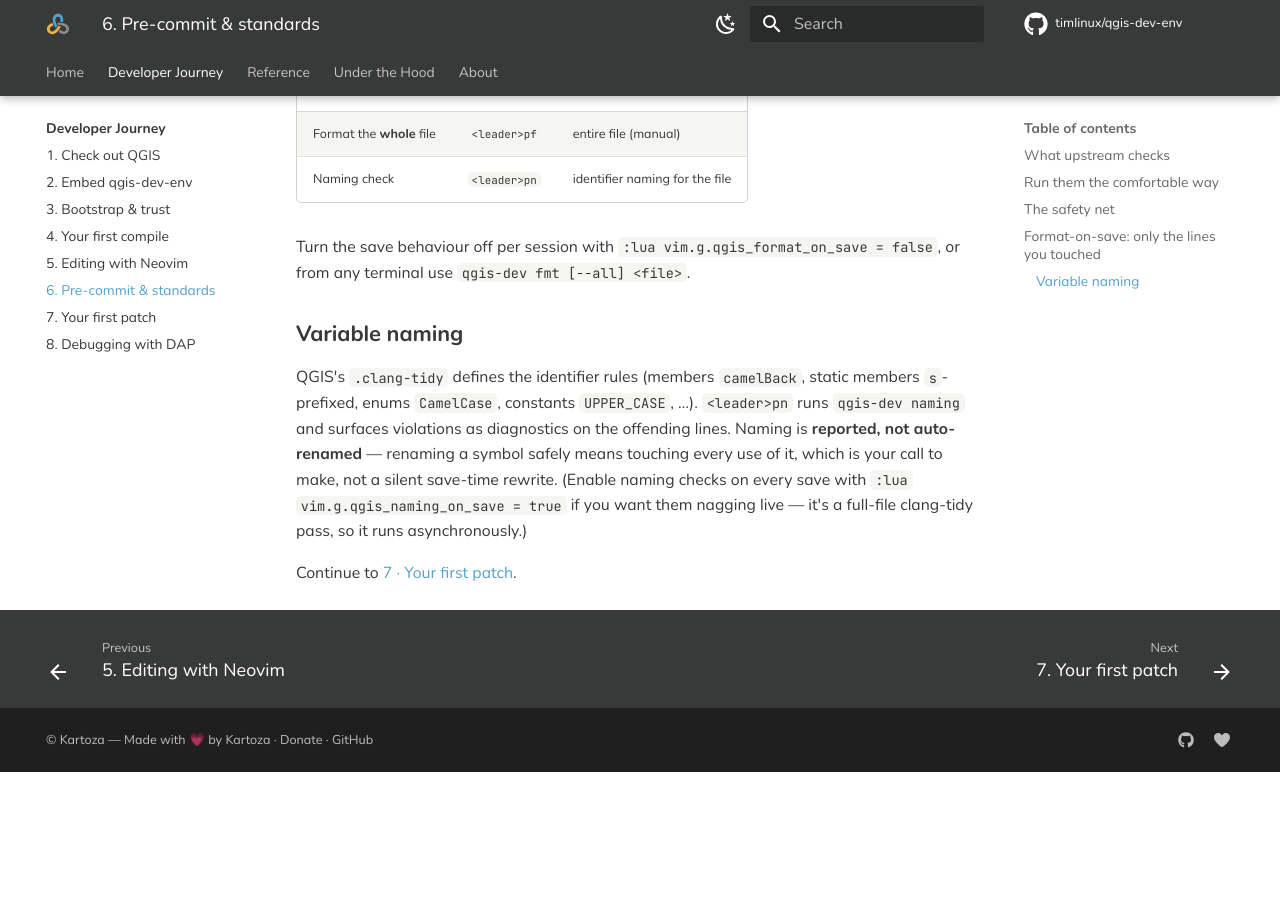
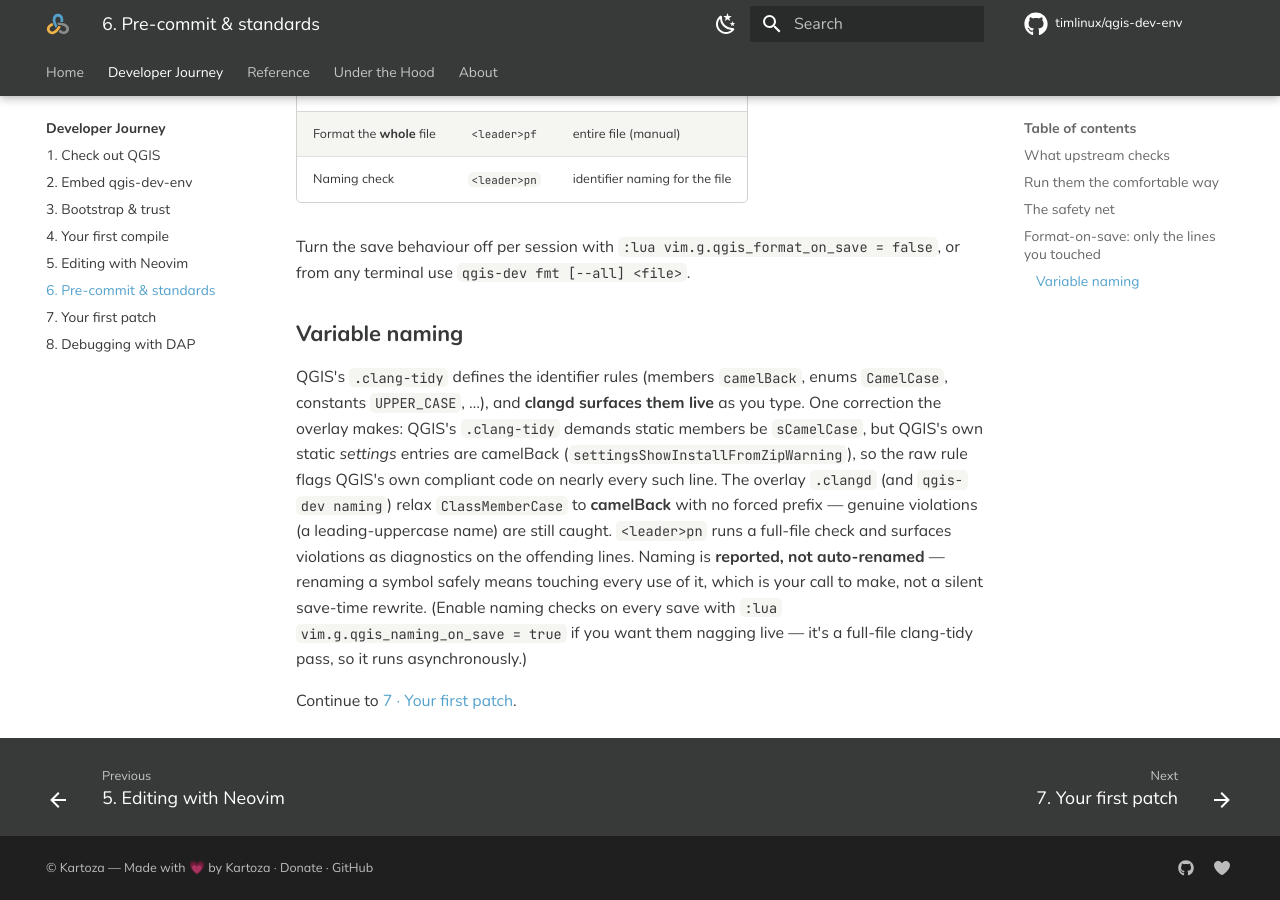
Before and after one commit to vikineema/qgis-dev-env, an MkDocs documentation site: the page built from docs/getting-started/06-precommit.md, in a window 1280 px wide and 900 px high, scrolled down 1928 px. Built offline with MkDocs 1.6.1 and Material for MkDocs 9.7.7, drawn with Linux system fonts in a browser that asks for light colours; comment, search, counter and statistics services are not loaded; before the commit the page ends 2700 px from its top, so only the background shows below that.

Commit message:
fix: naming check accepts QGIS's camelBack static members
QGIS's .clang-tidy demands static members be sCamelCase, but QGIS's own
static 'settings' entries are camelBack (settingsShowInstallFromZipWarning),
so clangd flagged QGIS's compliant code on nearly every such line. The
overlay .clangd now overrides ClassMemberCase to camelBack (no forced
prefix) via clangd CheckOptions, and qgis-dev naming does the same via
clang-tidy InheritParentConfig (a merge, so other rules and genuine
violations are unaffected). gitignore local screenshots folder. Docs,
spec FR-Q7, changelog updated.

```diff
--- a/docs/getting-started/06-precommit.md
+++ b/docs/getting-started/06-precommit.md
@@ -79,9 +79,15 @@ Turn the save behaviour off per session with `:lua vim.g.qgis_format_on_save
 ### Variable naming
 
 QGIS's `.clang-tidy` defines the identifier rules (members `camelBack`,
-static members `s`-prefixed, enums `CamelCase`, constants `UPPER_CASE`, …).
-`<leader>pn` runs `qgis-dev naming` and surfaces violations as diagnostics
-on the offending lines. Naming is **reported, not auto-renamed** — renaming
+enums `CamelCase`, constants `UPPER_CASE`, …), and **clangd surfaces them
+live** as you type. One correction the overlay makes: QGIS's `.clang-tidy`
+demands static members be `sCamelCase`, but QGIS's own static *settings*
+entries are camelBack (`settingsShowInstallFromZipWarning`), so the raw
+rule flags QGIS's own compliant code on nearly every such line. The overlay
+`.clangd` (and `qgis-dev naming`) relax `ClassMemberCase` to **camelBack**
+with no forced prefix — genuine violations (a leading-uppercase name) are
+still caught. `<leader>pn` runs a full-file check and surfaces violations as
+diagnostics on the offending lines. Naming is **reported, not auto-renamed** — renaming
 a symbol safely means touching every use of it, which is your call to make,
 not a silent save-time rewrite. (Enable naming checks on every save with
 `:lua vim.g.qgis_naming_on_save = true` if you want them nagging live —
```
Also changed, not shown: CHANGELOG.md (+6 -0 lines), SPECIFICATION.md (+1 -1 lines), 3 other files.
